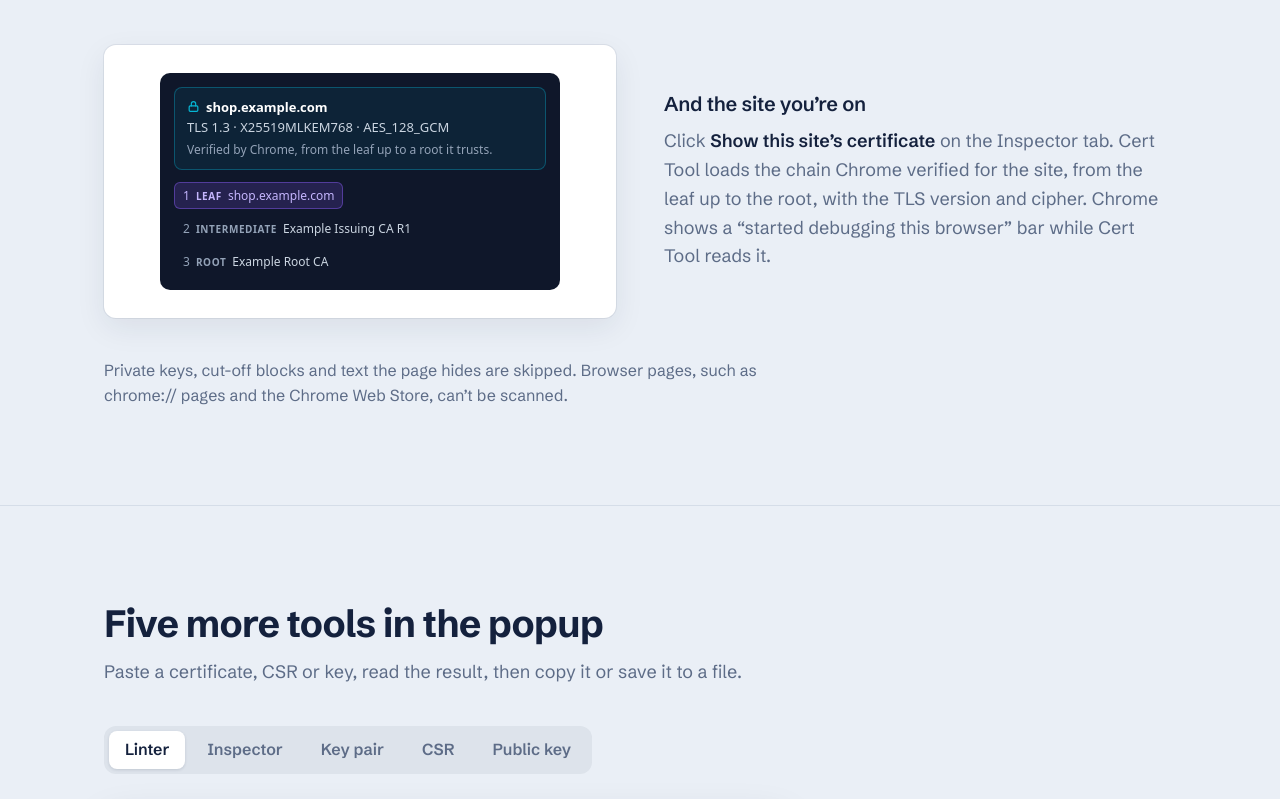
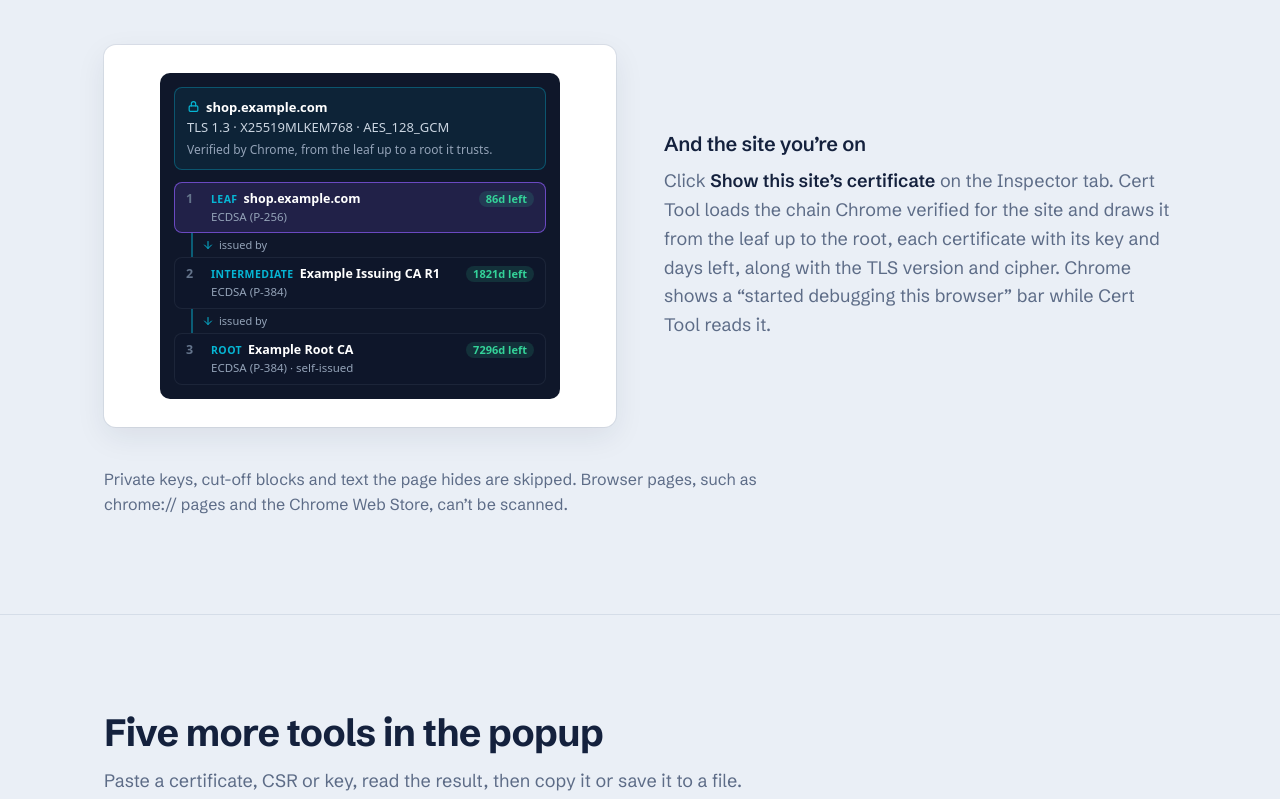
Before and after one commit to mkontani/mkontani.github.io, a plain HTML site: page cert-tool/index.html in a window 1280 px wide. Shown: the part 1477-2276 px from the top of the page. Drawn offline with Linux system fonts and the light colour scheme.

Commit message:
feat: Cert Tool 1.4.0 に合わせて紹介ページとサポートページを更新
- 紹介ページ:
  - 「And the site you're on」の再現 UI を、1.4.0 のチェーン図に置き換えた。
    各証明書の番号、役割、名前、鍵、残り日数、「issued by」のつながりを示す。
    残り日数はヒーローの例と同じく、ページ内の JS がその場で計算する。
  - Inspector・CSR・公開鍵のパネルを新機能に合わせて更新した。
    対象はフィンガープリントと公開鍵ピン、チェーン図、CSR の鍵形式、公開鍵の入力。
  - 画面写真 2-inspector と 4-csr を、拡張の新しいストア用スクリーンショットにした。
- サポートページ:
  - Chrome 137 以降が必要なことを追記した。
  - youtube.com のチェーンが root まで届かない理由の質問を追加した。
- CLAUDE.md: 再現 UI の説明を、チェーン図に合わせて更新した。

Co-Authored-By: Claude Opus 5.5 <noreply@anthropic.com>
Claude-Session: https://claude.ai/code/session_01C9oCtG91HxpP7e6zEsNLCs

```diff
--- a/cert-tool/index.html
+++ b/cert-tool/index.html
@@ -194,19 +194,26 @@
     .way.wide { grid-column: 1 / -1; display: grid; grid-template-columns: 1fr 1fr; column-gap: 48px; }
     .way.wide .shot { grid-row: 1 / span 2; margin-bottom: 0; }
     .way.wide h3 { align-self: end; }
-    /* A replica of the Inspector after Show this site’s certificate: the summary and the chain with its roles. */
+    /* A replica of the Inspector after Show this site’s certificate: the summary, then the chain diagram (ChainDiagram in the extension). */
     .site { width: min(400px, 100%); padding: 14px; border-radius: 10px; background: var(--ov-bg); color: var(--ov-fg); font: 13px/1.45 var(--ui); }
     .site-sum { padding: 10px 12px; border: 1px solid rgba(6, 182, 212, .35); border-radius: 8px; background: rgba(6, 182, 212, .08); }
     .site-host { display: flex; align-items: center; gap: 6px; font-weight: 600; color: #fff; }
     .site-host svg { color: #06b6d4; }
     .site-tls { margin-top: 2px; color: #cbd5e1; }
     .site-note { margin-top: 4px; color: var(--ov-muted); font-size: 12px; }
-    .site-chain { display: flex; flex-wrap: wrap; gap: 6px; margin: 12px 0 0; padding: 0; list-style: none; }
-    .site-chain li { display: flex; align-items: baseline; gap: 6px; padding: 4px 8px; border: 1px solid transparent; border-radius: 6px; color: #cbd5e1; font-size: 12px; }
-    .site-chain li.on { border-color: rgba(139, 92, 246, .45); background: rgba(139, 92, 246, .18); color: #c4b5fd; }
-    .site-chain .n { color: var(--ov-muted); }
-    .site-chain .role { color: var(--ov-muted); font-size: 10px; font-weight: 700; letter-spacing: .06em; text-transform: uppercase; }
-    .site-chain li.on .n, .site-chain li.on .role { color: #c4b5fd; }
+    .site-chain { margin: 12px 0 0; padding: 0; list-style: none; }
+    .site-chain .node { display: grid; grid-template-columns: 17px minmax(0, 1fr) auto; align-items: baseline; column-gap: 8px; padding: 7px 11px; border: 1px solid rgba(148, 163, 184, .1); border-radius: 8px; background: rgba(15, 23, 42, .55); font-size: 12.5px; }
+    .site-chain .node.on { border-color: rgba(139, 92, 246, .7); background: rgba(139, 92, 246, .15); }
+    .site-chain .n { font-weight: 700; color: #64748b; }
+    .site-chain .name { display: flex; align-items: baseline; gap: 6px; min-width: 0; }
+    .site-chain .role { flex: none; color: #06b6d4; font-size: 10.5px; font-weight: 700; letter-spacing: .04em; text-transform: uppercase; }
+    .site-chain .label { overflow: hidden; text-overflow: ellipsis; white-space: nowrap; color: #fff; font-weight: 600; }
+    .site-chain .days { --tone: #34d399; padding: 0 7px; border-radius: 999px; background: color-mix(in srgb, var(--tone) 14%, transparent); color: var(--tone); font-size: 11px; font-weight: 600; white-space: nowrap; }
+    .site-chain .days[data-state="expiring"] { --tone: #fbbf24; }
+    .site-chain .days[data-state="expired"], .site-chain .days[data-state="not-yet-valid"] { --tone: #f87171; }
+    .site-chain .key { grid-column: 2 / -1; margin-top: 1px; color: var(--ov-muted); font-size: 11.5px; }
+    .site-chain .link { display: flex; align-items: center; gap: 5px; margin-left: 17px; padding: 4px 0 4px 9px; border-left: 2px solid rgba(6, 182, 212, .45); color: var(--ov-muted); font-size: 11px; }
+    .site-chain .link svg { color: #06b6d4; }
     .way b { color: var(--ink); font-weight: 600; }
     .legend { display: grid; gap: 12px; justify-items: start; }
     .legend li { display: flex; align-items: center; gap: 14px; }
@@ -403,21 +410,29 @@ lE04fNybj+gu+smLAjASawg4lQd3Efqh5BJ1LHZyZf3qsV2wBX4RxlsnZXBZ0V8H
           </div>
           <div class="way wide">
             <div class="shot">
-              <div class="site" role="img" aria-label="The Inspector after Show this site’s certificate: shop.example.com over TLS 1.3, verified by Chrome, with its chain labeled leaf, intermediate and root.">
+              <div class="site" role="img" aria-label="The Inspector after Show this site’s certificate: shop.example.com over TLS 1.3, verified by Chrome, with its chain drawn from the leaf through the intermediate to the root, each with its key and days left.">
                 <div class="site-sum">
                   <div class="site-host"><svg width="13" height="13" viewBox="0 0 24 24" fill="none" stroke="currentColor" stroke-width="2.2" stroke-linecap="round" stroke-linejoin="round" aria-hidden="true"><rect x="4" y="11" width="16" height="10" rx="2"/><path d="M8 11V7a4 4 0 0 1 8 0v4"/></svg>shop.example.com</div>
                   <div class="site-tls">TLS 1.3 · X25519MLKEM768 · AES_128_GCM</div>
                   <div class="site-note">Verified by Chrome, from the leaf up to a root it trusts.</div>
                 </div>
-                <ul class="site-chain">
-                  <li class="on"><span class="n">1</span><span class="role">Leaf</span>shop.example.com</li>
-                  <li><span class="n">2</span><span class="role">Intermediate</span>Example Issuing CA R1</li>
-                  <li><span class="n">3</span><span class="role">Root</span>Example Root CA</li>
-                </ul>
+                <ol class="site-chain">
+                  <li>
+                    <div class="node on"><span class="n">1</span><span class="name"><span class="role">Leaf</span><span class="label">shop.example.com</span></span><span class="days" data-not-after="2027-02-08T23:15:23Z">86d left</span><span class="key">ECDSA (P-256)</span></div>
+                    <div class="link"><svg width="12" height="12" viewBox="0 0 24 24" fill="none" stroke="currentColor" stroke-width="2" stroke-linecap="round" stroke-linejoin="round" aria-hidden="true"><path d="M12 5v14"/><path d="m19 12-7 7-7-7"/></svg> issued by</div>
+                  </li>
+                  <li>
+                    <div class="node"><span class="n">2</span><span class="name"><span class="role">Intermediate</span><span class="label">Example Issuing CA R1</span></span><span class="days" data-not-after="2031-11-09T23:15:23Z">1821d left</span><span class="key">ECDSA (P-384)</span></div>
+                    <div class="link"><svg width="12" height="12" viewBox="0 0 24 24" fill="none" stroke="currentColor" stroke-width="2" stroke-linecap="round" stroke-linejoin="round" aria-hidden="true"><path d="M12 5v14"/><path d="m19 12-7 7-7-7"/></svg> issued by</div>
+                  </li>
+                  <li>
+                    <div class="node"><span class="n">3</span><span class="name"><span class="role">Root</span><span class="label">Example Root CA</span></span><span class="days" data-not-after="2046-11-05T23:15:23Z">7296d left</span><span class="key">ECDSA (P-384) · self-issued</span></div>
+                  </li>
+                </ol>
               </div>
             </div>
             <h3>And the site you’re on</h3>
-            <p>Click <b>Show this site’s certificate</b> on the Inspector tab. Cert Tool loads the chain Chrome verified for the site, from the leaf up to the root, with the TLS version and cipher. Chrome shows a “started debugging this browser” bar while Cert Tool reads it.</p>
+            <p>Click <b>Show this site’s certificate</b> on the Inspector tab. Cert Tool loads the chain Chrome verified for the site and draws it from the leaf up to the root, each certificate with its key and days left, along with the TLS version and cipher. Chrome shows a “started debugging this browser” bar while Cert Tool reads it.</p>
           </div>
         </div>
 
@@ -452,13 +467,14 @@ lE04fNybj+gu+smLAjASawg4lQd3Efqh5BJ1LHZyZf3qsV2wBX4RxlsnZXBZ0V8H
         </div>
 
         <div class="panel" role="tabpanel" id="panel-inspector" aria-labelledby="tab-inspector" hidden>
-          <img src="/cert-tool/screens/2-inspector.webp" width="1280" height="800" alt="The Inspector tab showing a decoded certificate with its SANs, authority information access and SCTs." loading="lazy" />
+          <img src="/cert-tool/screens/2-inspector.webp" width="1280" height="800" alt="The Inspector tab showing a decoded certificate: its validity, key and signature, its fingerprints and public key pin, and its SANs and authority information access." loading="lazy" />
           <div>
             <h3>Decode a certificate, chain or CSR</h3>
             <ul>
               <li>Subject, issuer, validity, key, signature and serial number</li>
+              <li>SHA-256 and SHA-1 fingerprints and the public key pin, ready to copy</li>
               <li>SANs, key usage, CRL and OCSP URLs, policies, SCTs and other extensions, decoded</li>
-              <li>Paste a full chain and switch between the leaf and intermediates</li>
+              <li>Paste a full chain to see it drawn from the leaf to the root, with any issuer that is out of order or missing named</li>
             </ul>
           </div>
         </div>
@@ -476,12 +492,12 @@ lE04fNybj+gu+smLAjASawg4lQd3Efqh5BJ1LHZyZf3qsV2wBX4RxlsnZXBZ0V8H
         </div>
 
         <div class="panel" role="tabpanel" id="panel-csr" aria-labelledby="tab-csr" hidden>
-          <img src="/cert-tool/screens/4-csr.webp" width="1280" height="800" alt="The CSR tab with subject fields and subject alternative names filled in." loading="lazy" />
+          <img src="/cert-tool/screens/4-csr.webp" width="1280" height="800" alt="The CSR tab with subject fields and subject alternative names filled in, and the CSR it made." loading="lazy" />
           <div>
             <h3>Build a certificate signing request</h3>
             <ul>
               <li>Subject fields and SANs: DNS names, IP addresses, emails and URIs</li>
-              <li>Signed with your own private key</li>
+              <li>Signed with your own RSA, ECDSA or Ed25519 key, in PKCS#8, PKCS#1 or SEC1 PEM</li>
             </ul>
           </div>
         </div>
@@ -491,8 +507,8 @@ lE04fNybj+gu+smLAjASawg4lQd3Efqh5BJ1LHZyZf3qsV2wBX4RxlsnZXBZ0V8H
           <div>
             <h3>Get the public key</h3>
             <ul>
-              <li>From a private key, a certificate or a CSR</li>
-              <li>The input type and algorithm are detected for you</li>
+              <li>From a private key, a certificate, a CSR or a public key</li>
+              <li>The input type is detected for you, and the key comes out as SPKI PEM</li>
             </ul>
           </div>
         </div>
@@ -580,6 +596,23 @@ lE04fNybj+gu+smLAjASawg4lQd3Efqh5BJ1LHZyZf3qsV2wBX4RxlsnZXBZ0V8H
       document.querySelector('[data-long]').textContent = long[state];
     })();
 
+    // Days left on each certificate of the site chain, worked out the same way (src/page/validity.ts). All three start 2026-11-10.
+    (function showChainValidity() {
+      var NOT_BEFORE = Date.UTC(2026, 10, 10, 23, 15, 23), DAY = 86400000, now = Date.now();
+      document.querySelectorAll('.site-chain [data-not-after]').forEach(function (el) {
+        var notAfter = Date.parse(el.getAttribute('data-not-after')), state, text;
+        if (now < NOT_BEFORE) { state = 'not-yet-valid'; text = 'not yet valid'; }
+        else if (now > notAfter) { state = 'expired'; text = 'expired'; }
+        else {
+          var days = Math.floor((notAfter - now) / DAY);
+          state = notAfter - now < 30 * DAY ? 'expiring' : 'valid';
+          text = days === 0 ? '<1d left' : days + 'd left';
+        }
+        el.setAttribute('data-state', state);
+        el.textContent = text;
+      });
+    })();
+
     // The example badge: click to open or close the card, like the real one.
     (function wireCard() {
       var badge = document.getElementById('demo-badge');
```
Also changed, not shown: cert-tool/support.html (+3 -1 lines), cert-tool/screens/2-inspector.webp, cert-tool/screens/4-csr.webp, 1 other file.
